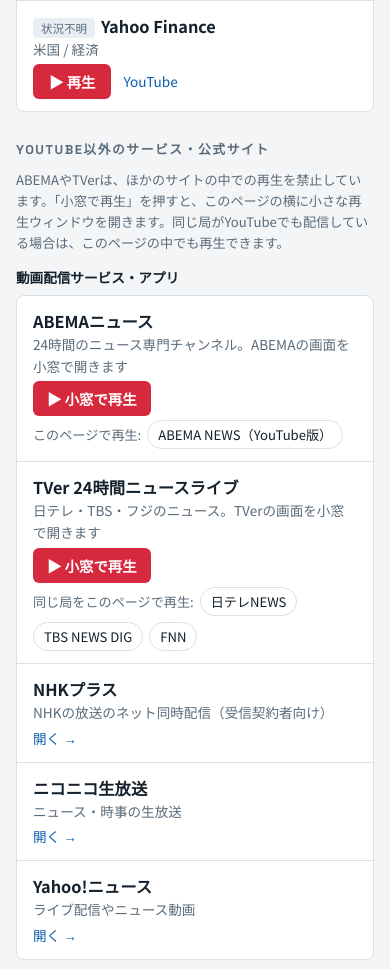
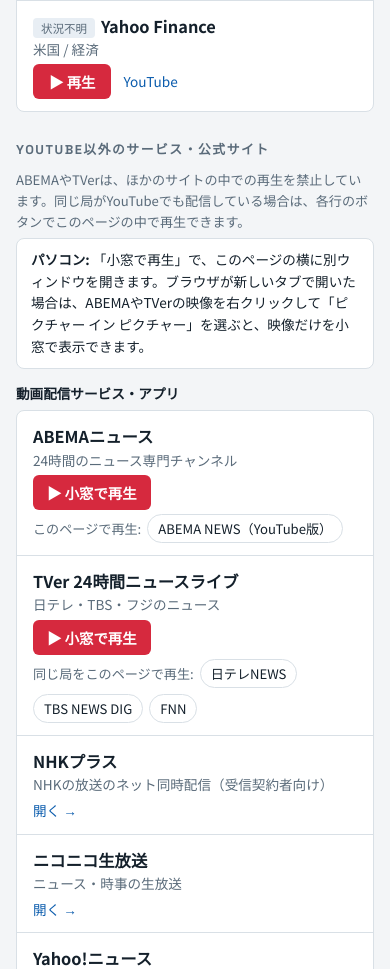
Before and after one commit to pprntfine/news-live, a plain HTML site: page index.html in a window 390 px wide. Shown: the part 5119-6088 px from the top of the page. Drawn offline with Linux system fonts and the light colour scheme; no server answers.

Commit message:
Explain picture-in-picture for ABEMA/TVer and adapt buttons for phones
Co-Authored-By: Claude Opus 5.5 <noreply@anthropic.com>
Claude-Session: https://claude.ai/code/session_01HruRYDxmUqLbgbPGU1z2Pv

```diff
--- a/index.html
+++ b/index.html
@@ -40,6 +40,9 @@ h1{font-family:var(--font-head);font-size:clamp(1.6rem,5vw,2.2rem);margin:0 0 4p
 .tabs button[aria-pressed="true"]{background:var(--accent);color:var(--accent-fg);border-color:var(--accent)}
 button:focus-visible,a:focus-visible{outline:2px solid var(--accent);outline-offset:2px}
 section{margin-bottom:28px}
+.pipguide{border:1px solid var(--line);border-radius:8px;background:var(--surface);padding:10px 14px;margin:0 0 12px;font-size:.85rem}
+.pipguide p{margin:0}
+.is-touch .pc-only,.is-pc .sp-only{display:none}
 .pop{font-size:.9rem;font-weight:700;padding:6px 14px;border-radius:6px;background:var(--live);color:#fff;text-decoration:none;white-space:nowrap}
 .alts{grid-column:1/-1;display:flex;flex-wrap:wrap;gap:6px;align-items:center;font-size:.82rem;color:var(--muted)}
 .alt{font:inherit;font-size:.82rem;padding:3px 10px;border:1px solid var(--line);border-radius:999px;background:var(--surface);color:var(--fg);cursor:pointer}
@@ -140,12 +143,16 @@ li.active .play{background:var(--chip);color:var(--fg)}
 
   <section data-g="other">
     <h2>YouTube以外のサービス・公式サイト</h2>
-    <p class="hint">ABEMAやTVerは、ほかのサイトの中での再生を禁止しています。「小窓で再生」を押すと、このページの横に小さな再生ウィンドウを開きます。同じ局がYouTubeでも配信している場合は、このページの中でも再生できます。</p>
+    <p class="hint">ABEMAやTVerは、ほかのサイトの中での再生を禁止しています。同じ局がYouTubeでも配信している場合は、各行のボタンでこのページの中で再生できます。</p>
+    <div class="pipguide" id="pipguide">
+      <p class="pc-only"><b>パソコン:</b> 「小窓で再生」で、このページの横に別ウィンドウを開きます。ブラウザが新しいタブで開いた場合は、ABEMAやTVerの映像を右クリックして「ピクチャー イン ピクチャー」を選ぶと、映像だけを小窓で表示できます。</p>
+      <p class="sp-only"><b>スマホ:</b> スマホのブラウザは、ほかのサイトを小窓で開けません。ABEMAやTVerのアプリかサイトで再生を始めてから、ホーム画面に戻ってください。アプリやサイトが対応していれば、映像が小窓（ピクチャ・イン・ピクチャ）で続きます。</p>
+    </div>
     <h3>動画配信サービス・アプリ</h3>
     <ul>
-      <li data-link="1" class="svc"><div class="name">ABEMAニュース<small>24時間のニュース専門チャンネル。ABEMAの画面を小窓で開きます</small></div><div class="act"><a class="pop" href="https://abema.tv/now-on-air/abema-news" target="_blank" rel="noopener">▶ 小窓で再生</a></div>
+      <li data-link="1" class="svc"><div class="name">ABEMAニュース<small>24時間のニュース専門チャンネル</small></div><div class="act"><a class="pop" href="https://abema.tv/now-on-air/abema-news" target="_blank" rel="noopener">▶ 小窓で再生</a></div>
         <div class="alts">このページで再生: <button type="button" class="alt" data-play="UCghgvap_zF8JeHqXsiKAPDA">ABEMA NEWS（YouTube版）</button></div></li>
-      <li data-link="1" class="svc"><div class="name">TVer 24時間ニュースライブ<small>日テレ・TBS・フジのニュース。TVerの画面を小窓で開きます</small></div><div class="act"><a class="pop" href="https://tver.jp/live/" target="_blank" rel="noopener">▶ 小窓で再生</a></div>
+      <li data-link="1" class="svc"><div class="name">TVer 24時間ニュースライブ<small>日テレ・TBS・フジのニュース</small></div><div class="act"><a class="pop" href="https://tver.jp/live/" target="_blank" rel="noopener">▶ 小窓で再生</a></div>
         <div class="alts">同じ局をこのページで再生: <button type="button" class="alt" data-play="UCuTAXTexrhetbOe3zgskJBQ">日テレNEWS</button><button type="button" class="alt" data-play="UC6AG81pAkf6Lbi_1VC5NmPA">TBS NEWS DIG</button><button type="button" class="alt" data-play="UCoQBJMzcwmXrRSHBFAlTsIw">FNN</button></div></li>
       <li data-link="1"><div class="name">NHKプラス<small>NHKの放送のネット同時配信（受信契約者向け）</small></div><div class="act"><a class="go" href="https://plus.nhk.jp/" target="_blank" rel="noopener">開く →</a></div></li>
       <li data-link="1"><div class="name">ニコニコ生放送<small>ニュース・時事の生放送</small></div><div class="act"><a class="go" href="https://live.nicovideo.jp/" target="_blank" rel="noopener">開く →</a></div></li>
@@ -222,11 +229,16 @@ li.active .play{background:var(--chip);color:var(--fg)}
     }).catch(function(){ch.forEach(function(c){var li=document.querySelector('li[data-ch="'+c+'"]');li.dataset.state='done';badge(li,'状況不明','')})});
   })).then(function(){applyOnly()});
 
-  document.querySelectorAll('.pop').forEach(function(a){a.addEventListener('click',function(e){
-    var w=Math.min(1000,window.screen.availWidth-40),h=Math.round(w*0.62);
-    var win=null;try{win=window.open(a.href,'newslive-sub','popup=yes,width='+w+',height='+h+',left='+(window.screen.availWidth-w-20)+',top=40')}catch(x){}
-    if(win){e.preventDefault();try{win.focus()}catch(x){}}
-  })});
+  var touch=window.matchMedia('(pointer: coarse)').matches;
+  document.documentElement.classList.add(touch?'is-touch':'is-pc');
+  document.querySelectorAll('.pop').forEach(function(a){
+    if(touch){a.textContent=a.href.indexOf('abema')>=0?'ABEMAで開く →':'TVerで開く →';return}
+    a.addEventListener('click',function(e){
+      var sw=window.screen.availWidth,w=Math.min(960,Math.round(sw*0.5)),h=Math.round(w*0.62);
+      var win=null;try{win=window.open(a.href,'newslive-sub','popup=yes,width='+w+',height='+h+',left='+(sw-w-20)+',top=60')}catch(x){}
+      if(win){e.preventDefault();try{win.focus()}catch(x){}}
+    });
+  });
   document.querySelectorAll('.alt').forEach(function(b){b.addEventListener('click',function(){
     var li=document.querySelector('li[data-ch="'+b.dataset.play+'"]');if(li)play(li);
   })});
```
